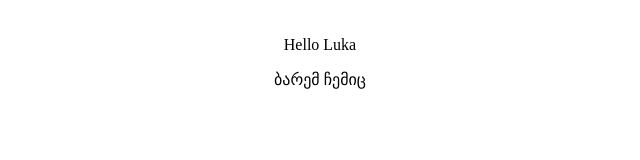
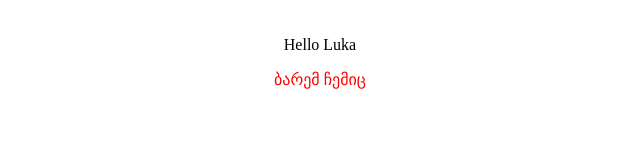
Before and after one commit to lukinoo/React-intern, a React (Vite) app: page / in a window 1280 px wide. Shown: the part 139-299 px from the top of the page, without its empty margins (320-960 px from the left). Built offline with nearby package versions, Linux system fonts and the light colour scheme.

Commit message:
feature(adding classes and styles)

```diff
--- a/src/App.css
+++ b/src/App.css
@@ -9,3 +9,7 @@
   font-size: 3rem;
   color: rebeccapurple;
 }
+
+.foo {
+  color: red;
+}
--- a/src/App.jsx
+++ b/src/App.jsx
@@ -1,14 +1,14 @@
-import './App.css'
+import "./App.css";
 
 function App() {
   return (
     <div className="App">
       <h2 className="title">hello, world</h2>
       {/* create num counter */}
-      <span className=""> Hello Luka </span>
-      <p>ბარემ ჩემიც</p>
+      <span className="bar"> Hello Luka </span>
+      <p className="foo">ბარემ ჩემიც</p>
     </div>
   );
 }
 
-export default App
+export default App;
```
